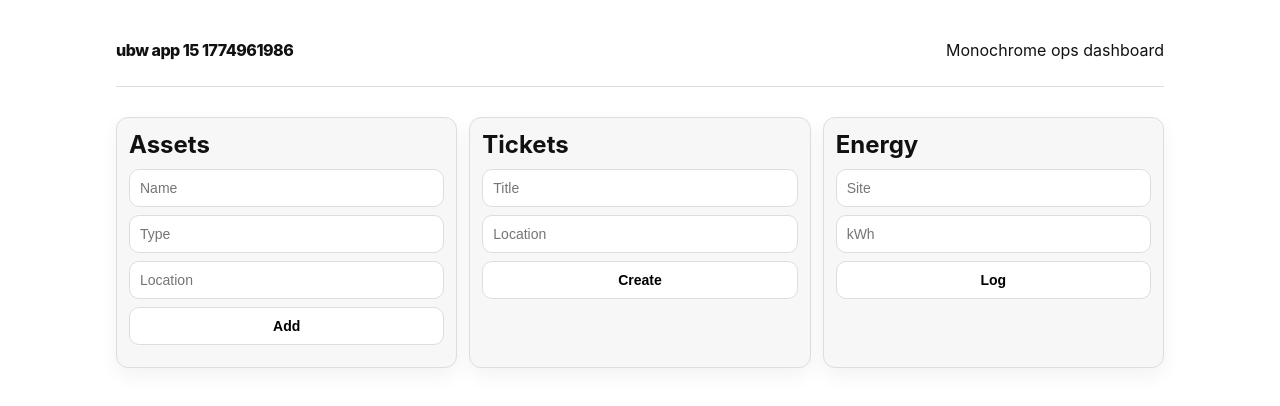
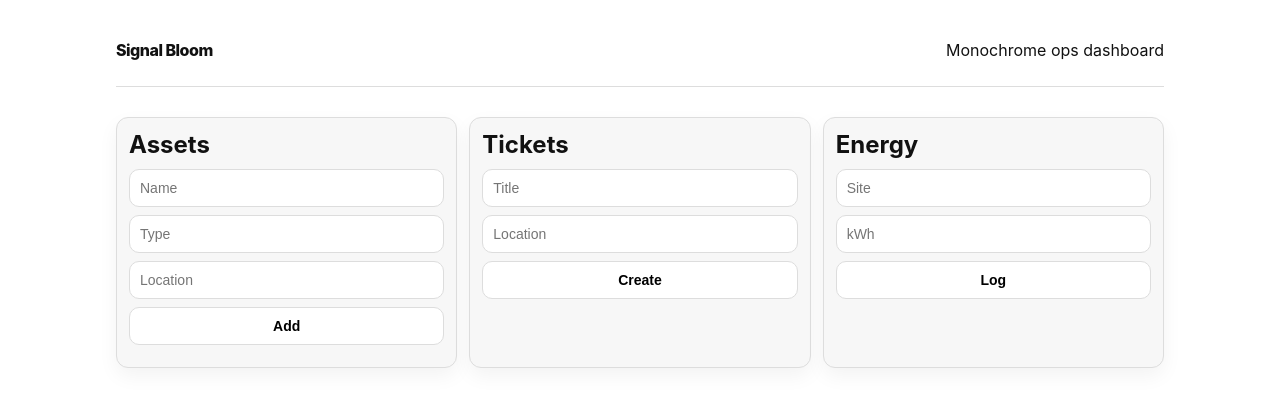
Before and after one commit to Ashutoshsingh20/bw-app-15-1774961986, a website: page public/index.html in a window 1280 px wide. Drawn offline with Linux system fonts and the light colour scheme; no server answers.

Commit message:
chore: brand app as Signal Bloom

```diff
--- a/public/index.html
+++ b/public/index.html
@@ -3,13 +3,13 @@
 <head>
   <meta charset="UTF-8" />
   <meta name="viewport" content="width=device-width, initial-scale=1.0" />
-  <title>ubw app 15 1774961986</title>
+  <title>Signal Bloom</title>
   <link rel="stylesheet" href="/style.css" />
 </head>
 <body>
   <div class="shell">
     <header>
-      <div class="logo">ubw app 15 1774961986</div>
+      <div class="logo">Signal Bloom</div>
       <p>Monochrome ops dashboard</p>
     </header>
     <section class="metrics" id="metrics"></section>
```
Also changed, not shown: package.json (+9 -3 lines), README.md.
